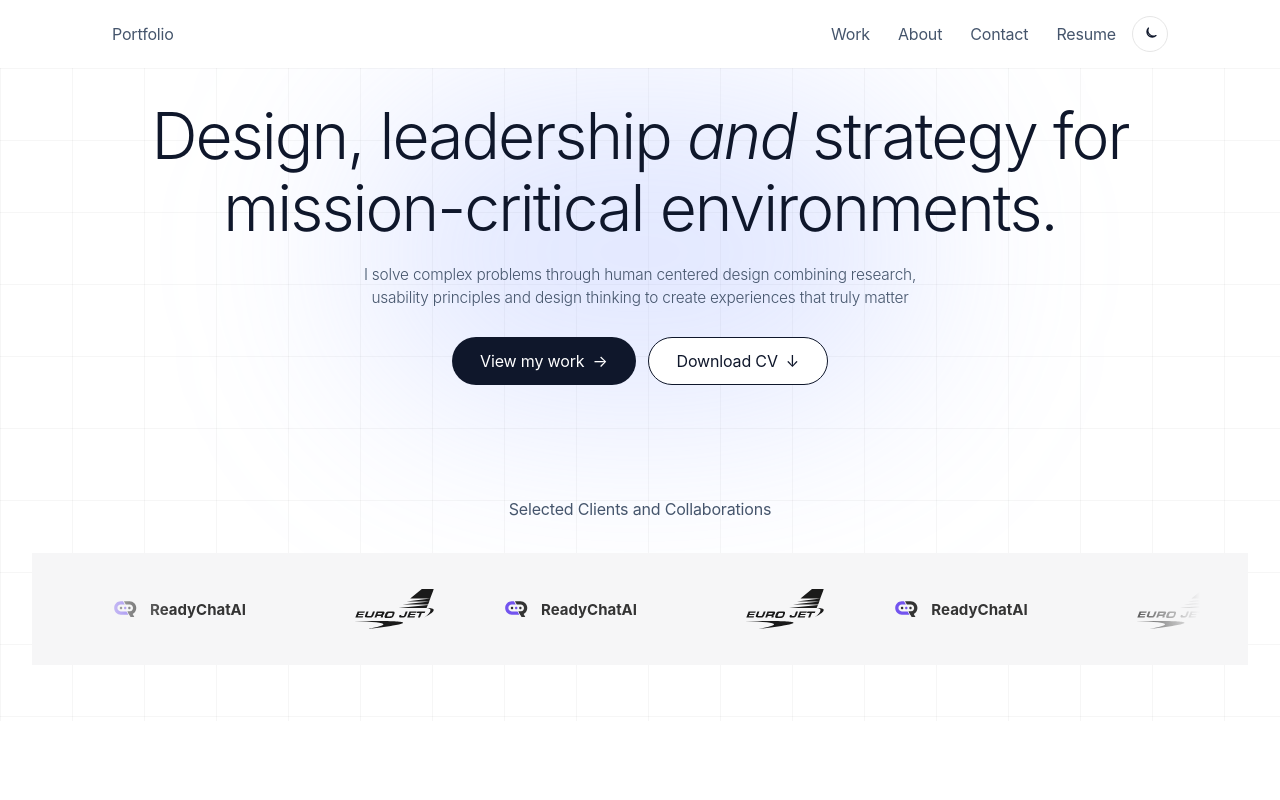
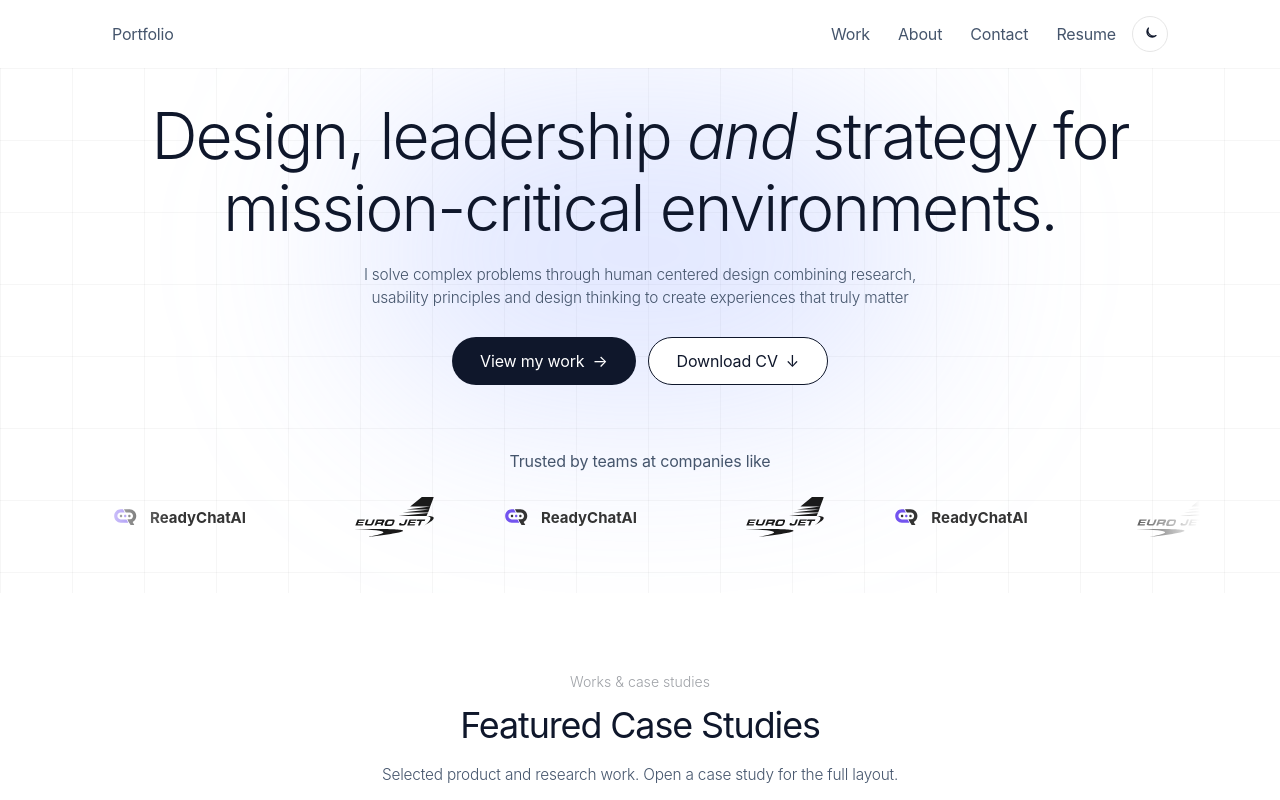
Before and after one commit to Hassan-byte-svg/portfolio-website, a React (Vite) app: page / in a window 1280 px wide. Shown: the top 800 px of the page. Built offline with nearby package versions, Linux system fonts and the light colour scheme.

Commit message:
Restore the original logo strip and shift it slightly lower.

```diff
--- a/src/components/LogoMarquee.tsx
+++ b/src/components/LogoMarquee.tsx
@@ -4,12 +4,11 @@ export function LogoMarquee() {
   const strip = [...logos, ...logos, ...logos, ...logos]
 
   return (
-    <div className="relative mt-28">
-      <p className="text-center text-[16px] font-normal text-muted">
-        Selected Clients and Collaborations
+    <div className="relative mx-auto mt-16 max-w-[1120px] text-center">
+      <p className="text-[16px] font-normal text-muted">
+        Trusted by teams at companies like
       </p>
-      <div className="mt-8 bg-soft py-9">
-        <div className="logo-marquee mx-auto max-w-[1120px]">
+      <div className="logo-marquee mt-6">
         <div className="logo-marquee-track">
           {[0, 1].map((copy) => (
             <div
@@ -30,6 +29,5 @@ export function LogoMarquee() {
         </div>
       </div>
     </div>
-    </div>
   )
 }
```
Lines whose indentation alone changed are shown as unchanged.
